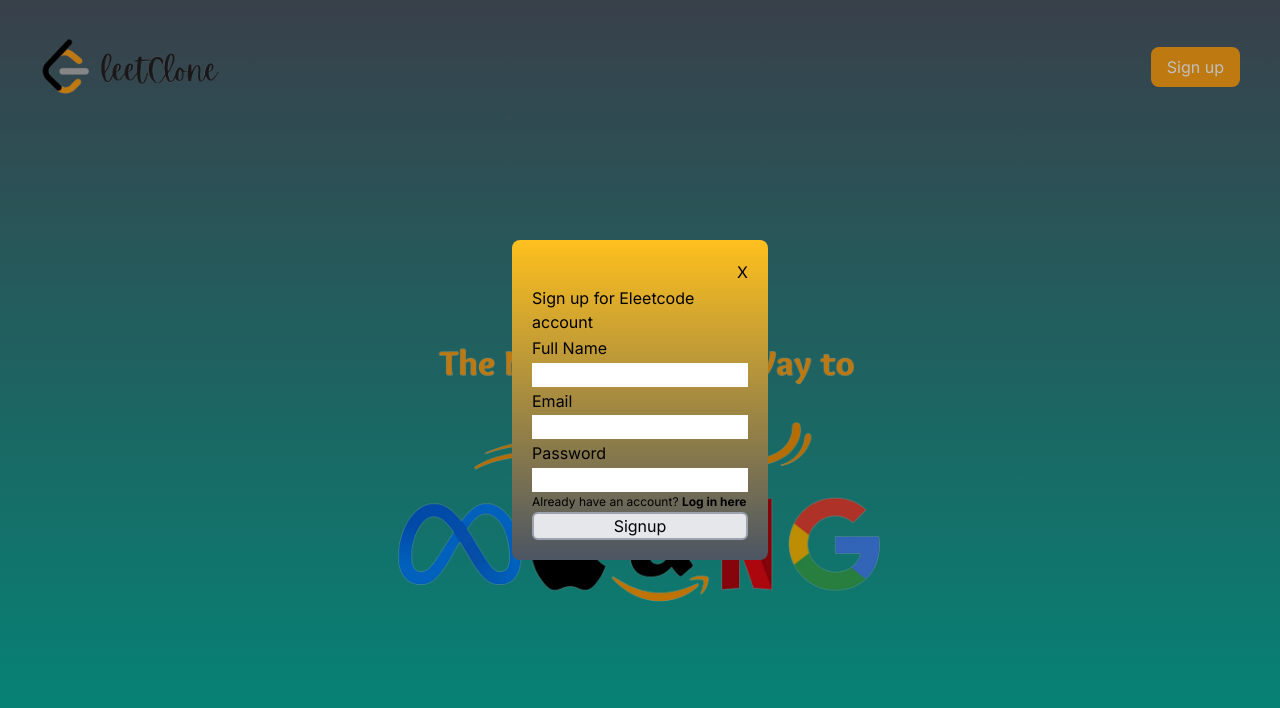
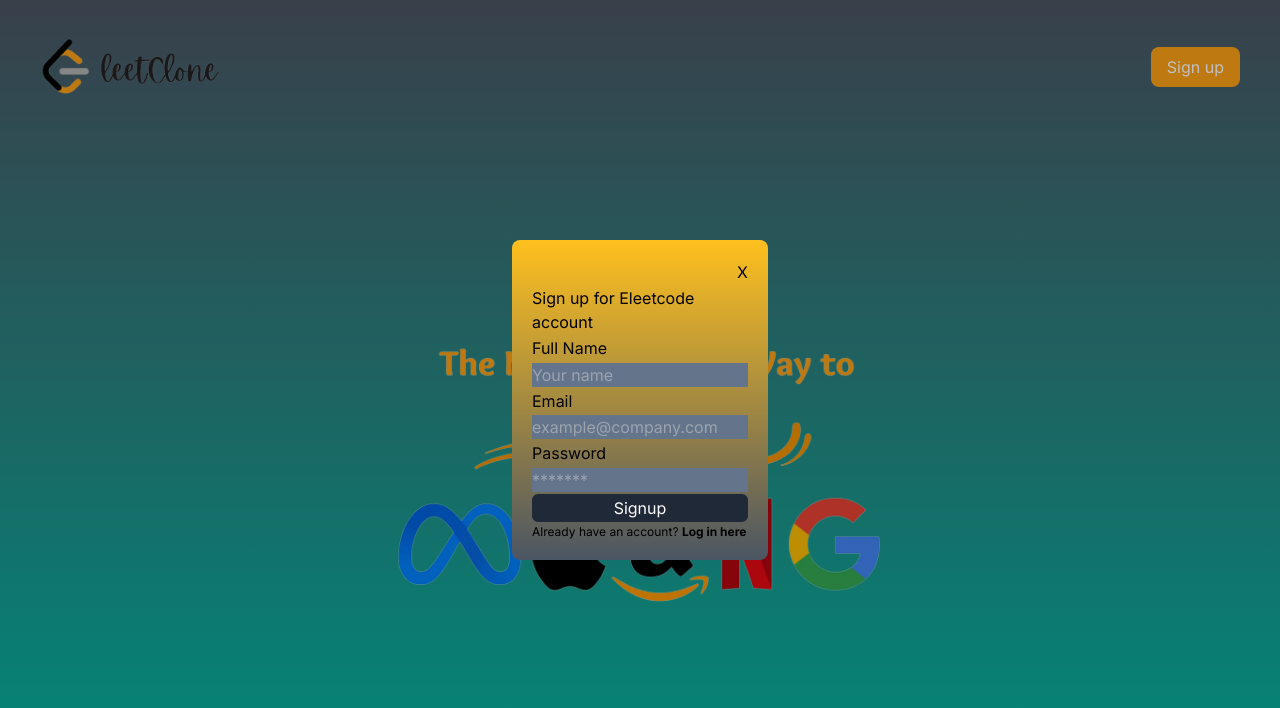
Before and after one commit to asadsid95/sme-fe, a Next.js app in the folder eleetcode/: page / in a window 1280 px wide. Both pictures are taken after a click on the button "Sign up". Shown: the top 708 px of the page. Built offline with nearby package versions, Linux system fonts and the light colour scheme; no server answers.

Commit message:
added feature to register new users as well as logging in current users;  #1 #2

```diff
--- a/eleetcode/package.json
+++ b/eleetcode/package.json
@@ -22,6 +22,7 @@
     "postcss": "8.4.24",
     "react": "18.2.0",
     "react-dom": "18.2.0",
+    "react-firebase-hooks": "^5.1.1",
     "recoil": "^0.7.7",
     "tailwindcss": "3.3.2",
     "typescript": "5.1.3"
--- a/eleetcode/src/app/components/modals/login.tsx
+++ b/eleetcode/src/app/components/modals/login.tsx
@@ -4,6 +4,9 @@ import { useState } from "react"
 import { useSetRecoilState } from 'recoil'
 import { modalState } from "../atoms/atomSignLogPass"
 import useCloseModal from "./closeModal"
+import { useSignInWithEmailAndPassword } from 'react-firebase-hooks/auth';
+import { auth } from "@/app/firebase/firebase"
+import { useRouter } from "next/navigation"
 
 export default function Login() {
     const [email, setEmail] = useState('')
@@ -16,34 +19,56 @@ export default function Login() {
         setModalType((prev: any) => ({ ...prev, window: type }))
     }
 
-    const submitLogin = ((e) => {
-        console.log(e)
+    const router = useRouter()
+
+    const [
+        signInWithEmailAndPassword,
+        user,
+        loading,
+        error,
+    ] = useSignInWithEmailAndPassword(auth);
+
+    const loginUser = async (e: any) => {
         e.preventDefault()
-    })
+
+        try {
+            const loggedInUser = await signInWithEmailAndPassword(email, password)
+            if (!loggedInUser) return 0;
+            console.log(loggedInUser)
+            router.push('/');
+        }
+        catch { (error: any) => alert(error.message) }
+
+
+    }
 
     return <>
 
         <div id="login" className="z-10 w-full h-screen flex items-center justify-center absolute top-0 left-0 bg-black bg-opacity-25" >
             <div className="w-1/5 h-2/5  bg-gradient-to-b from-dark-yellow to-gray-600 rounded-lg  ">
-                <form className="flex flex-col h-full justify-between p-5 content-center" onSubmit={submitLogin}>
+                <form className="flex flex-col h-full justify-between p-5 content-center" onSubmit={loginUser}>
                     <div className="flex items-center justify-end">
                         <button type='button' onClick={closeModal}>X</button>
                     </div>
                     <h4>Log in to your Eleetcode account</h4>
+
                     <label>Email</label>
-                    <input name='email' value={email} onChange={e => setEmail(e.target.value)} />
+                    <input name='email' value={email} type='email' placeholder="example@company.com" className="bg-slate-500" onChange={e => setEmail(e.target.value)} />
+
                     <label>Password</label>
-                    <input name="password" value={password} onChange={e => setPassword(e.target.value)} />
+                    <input name="password" value={password} type='password' placeholder="*******" className="bg-slate-500" onChange={e => setPassword(e.target.value)} />
+
+                    <button className="bg-gray-800 rounded-md border-solid border-gray-800 border-2 text-white" type="submit">
+                        Log in
+                    </button>
+
                     <div className="text-xs">
                         <p>Don&apos;t have an account?{" "}<a href="#" className="font-bold hover:underline " onClick={() => handleClick('signup')}>Sign up</a></p>
                     </div>
+
                     <div className="text-xs">
                         <p>Forgot you password?{' '}<a href="#" className="font-bold hover:underline" onClick={() => handleClick('forgotPassword')}>Recover quick</a></p>
                     </div>
-
-                    <button className="bg-gray-200 rounded-md border-solid border-gray-400 border-2" type="submit">
-                        Log in
-                    </button>
 
                 </form>
             </div>
--- a/eleetcode/src/app/components/modals/signup.tsx
+++ b/eleetcode/src/app/components/modals/signup.tsx
@@ -4,6 +4,9 @@ import { useEffect, useState } from "react"
 import { useSetRecoilState } from 'recoil'
 import { modalState } from "../atoms/atomSignLogPass"
 import useCloseModal from "./closeModal"
+import { useCreateUserWithEmailAndPassword } from 'react-firebase-hooks/auth';
+import { app, auth, firestore } from "@/app/firebase/firebase"
+import { useRouter } from "next/navigation"
 
 
 function submitFirebase(e) {
@@ -16,23 +19,48 @@ function submitFirebase(e) {
 
 export default function Signup() {
 
+    // To do:
+    // 1. validation to prevent empty fields
+    // 2. alert if error from firebase occurs
+
     const [name, setName] = useState('')
     const [email, setEmail] = useState('')
     const [password, setPassword] = useState('')
 
+    const router = useRouter()
+
     const setModalType = useSetRecoilState(modalState)
     const closeModal = useCloseModal()
-
     const handleClick = () => {
         // set type of modal to login
         setModalType((prev) => ({ ...prev, window: 'login' }))
+    }
+
+    const [
+        createUserWithEmailAndPassword,
+        user,
+        loading,
+        error,
+    ] = useCreateUserWithEmailAndPassword(auth);
+
+    const registerUser = async (e: any) => {
+        e.preventDefault()
+
+        try {
+            const newUser = await createUserWithEmailAndPassword(email, password)
+            if (!newUser) return;
+            router.push('/problems');
+        }
+        catch (error: any) {
+            alert(error.message)
+        }
     }
 
     return <>
 
         <div id='signup' className="z-10 w-full h-screen flex items-center justify-center absolute top-0 left-0 bg-black bg-opacity-25" >
             <div className="w-1/5 h-2/5  bg-gradient-to-b from-dark-yellow to-gray-600 rounded-lg" >
-                <form className="flex flex-col h-full justify-between p-5 content-center" onSubmit={submitFirebase}>
+                <form className="flex flex-col h-full justify-between p-5 content-center" onSubmit={registerUser}>
 
                     <div className="flex items-center justify-end">
                         <button type='button' onClick={closeModal} className="color-white">X</button>
@@ -40,19 +68,19 @@ export default function Signup() {
                     <h4>Sign up for Eleetcode account</h4>
 
                     <label>Full Name</label>
-                    <input name='name' value={name} className="bg-grey-400" onChange={e => { setName(e.target.value) }} />
+                    <input name='name' value={name} className="bg-slate-500" placeholder="Your name" onChange={e => { setName(e.target.value) }} />
 
                     <label>Email</label>
-                    <input name='email' value={email} onChange={e => setEmail(e.target.value)} />
+                    <input name='email' value={email} className="bg-slate-500" type="email" placeholder="example@company.com" onChange={e => setEmail(e.target.value)} />
 
                     <label>Password</label>
-                    <input name="password" value={password} onChange={e => setPassword(e.target.value)} />
+                    <input name="password" className="bg-slate-500" value={password} type='password' placeholder="*******" onChange={e => setPassword(e.target.value)} />
+
+                    <button className="bg-gray-800 rounded-md border-solid border-gray-800 border-2 text-white" type="submit" >Signup</button>
 
                     <div className="text-xs">
                         <p>Already have an account? <a href='#' className="font-bold" onClick={handleClick}>Log in here</a></p>
                     </div>
-
-                    <button className="bg-gray-200 rounded-md border-solid border-gray-400 border-2" type="submit">Signup</button>
 
                 </form>
             </div>
--- /dev/null
+++ b/eleetcode/src/app/firebase/firebase.ts
@@ -0,0 +1,20 @@
+import { initializeApp } from "firebase/app";
+import { getAuth } from 'firebase/auth'
+import { getFirestore } from "firebase/firestore";
+
+const firebaseConfig = {
+    apiKey: process.env.NEXT_PUBLIC_API_KEY,
+    authDomain: process.env.NEXT_PUBLIC_AUTH_DOMAIN,
+    projectId: process.env.NEXT_PUBLIC_PROJECT_ID,
+    storageBucket: process.env.NEXT_PUBLIC_STORAGE_BUCKET,
+    messagingSenderId: process.env.NEXT_PUBLIC_MESSAGING_SENDER_ID,
+    appId: process.env.NEXT_PUBLIC_APP_ID,
+    // measurementId: process.env.NEXT_PUBLIC_MEASUREMENT_ID
+};
+
+const app = initializeApp(firebaseConfig); // initializes a Firebase app
+
+const auth = getAuth(app) // returns Firebase Auth service
+const firestore = getFirestore(app) //returns Firestore instance of the provided app
+
+export { app, auth, firestore }
```
Also changed, not shown: 1 other file (tests, documents, lock files or other folders).
